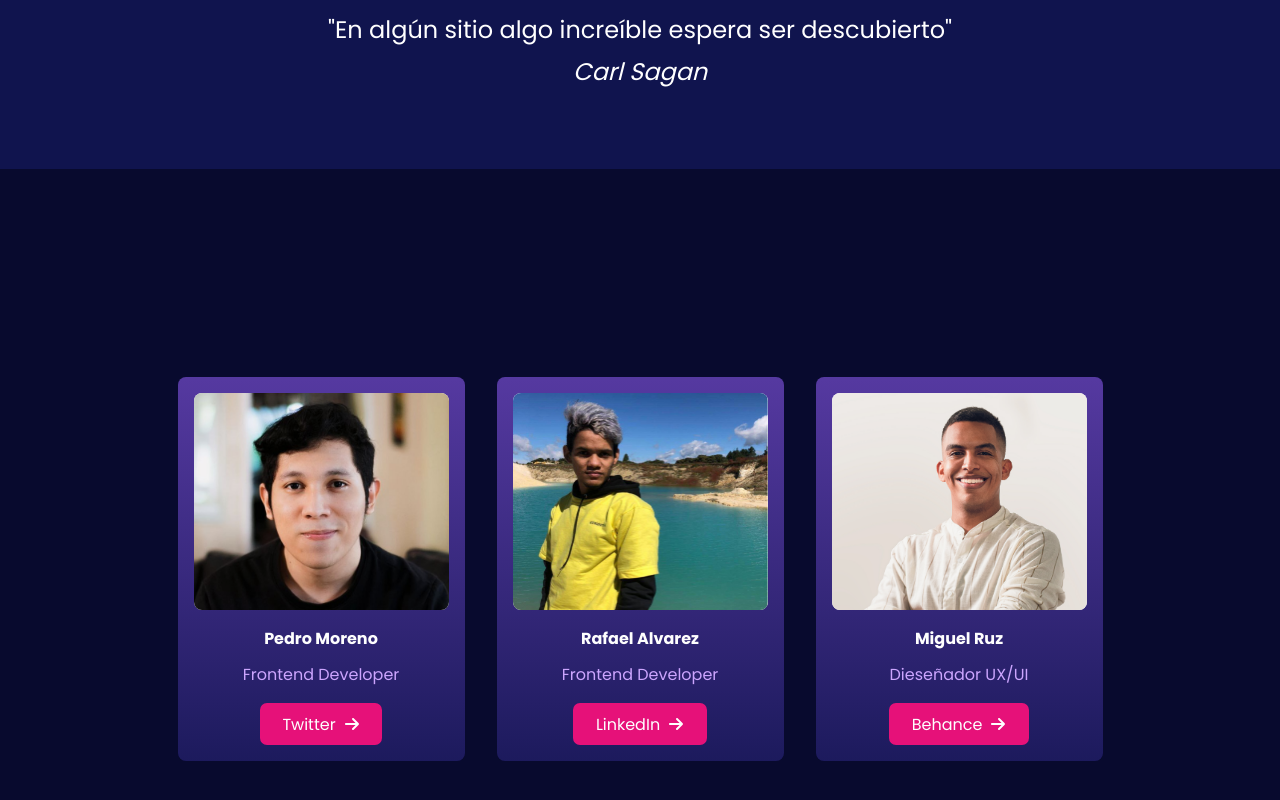
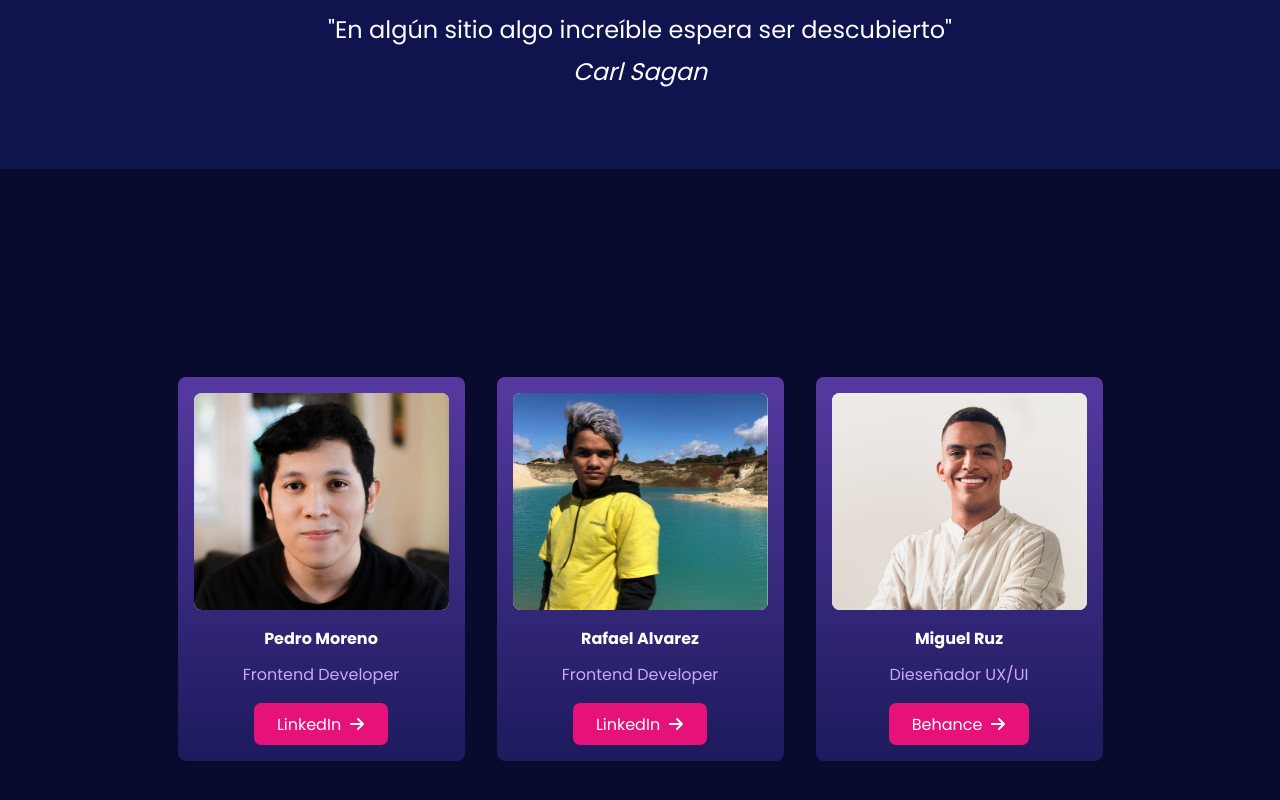
Before and after one commit to rafeldev/photokepler, a React (Create React App) app: page /acercade in a window 1280 px wide. Shown: the part 1570-2370 px from the top of the page. Built offline with nearby package versions, Linux system fonts and the light colour scheme.

Commit message:
Se puso la frase en about mas pequeña para mobile

```diff
--- a/src/assets/Data/CreatorsData.js
+++ b/src/assets/Data/CreatorsData.js
@@ -7,8 +7,8 @@ export const creatorData = [
     name: "Pedro Moreno",
     rol: "Frontend Developer",
     img: pedroimg,
-    network: "Twitter",
-    link: "https://twitter.com/pdromoreno7/",
+    network: "LinkedIn",
+    link: "https://www.linkedin.com/in/pedro-moreno-alvarez/",
   },
   {
     name: "Rafael Alvarez",
--- a/src/components/Cardmain/CardmainStyles.js
+++ b/src/components/Cardmain/CardmainStyles.js
@@ -9,6 +9,7 @@ export const CardmainStyles = styled.section`
   .cardmain__title {
     margin-bottom: 1.5rem;
     font-size: var(--h1-font-size);
+    /* text-align: center; */
   }
   .cardmain-container-one {
     display: none;
--- a/src/containers/About/AboutStyles.js
+++ b/src/containers/About/AboutStyles.js
@@ -16,7 +16,7 @@ export const AboutStyles = styled.div`
     p {
       width: 60%;
       line-height: 30px;
-      margin-bottom: 1rem;
+      margin-bottom: 1.5rem;
     }
   }
   .about__info-title {
@@ -106,5 +106,13 @@ export const AboutStyles = styled.div`
         font-size: var(--h2-font-size);
       }
     }
+    .about__frase-box {
+      p {
+        font-size: 1.2rem;
+      }
+      em {
+        font-size: 1.2rem;
+      }
+    }
   }
 `;
```
